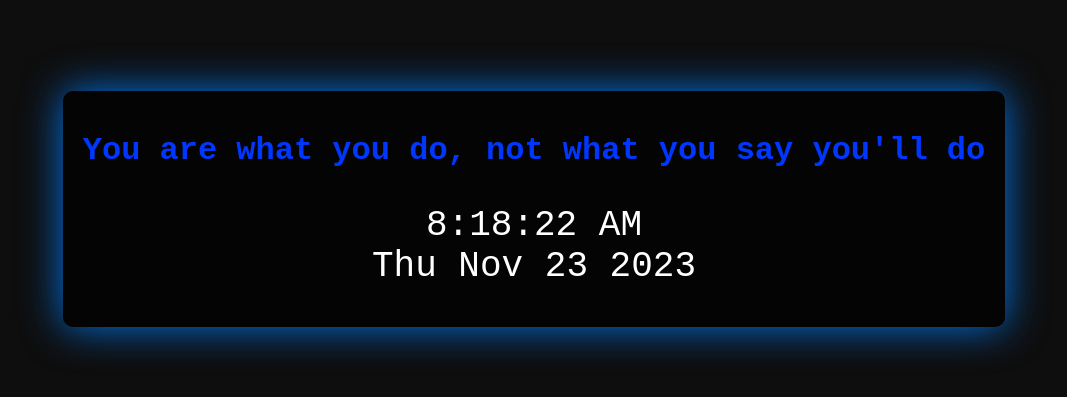
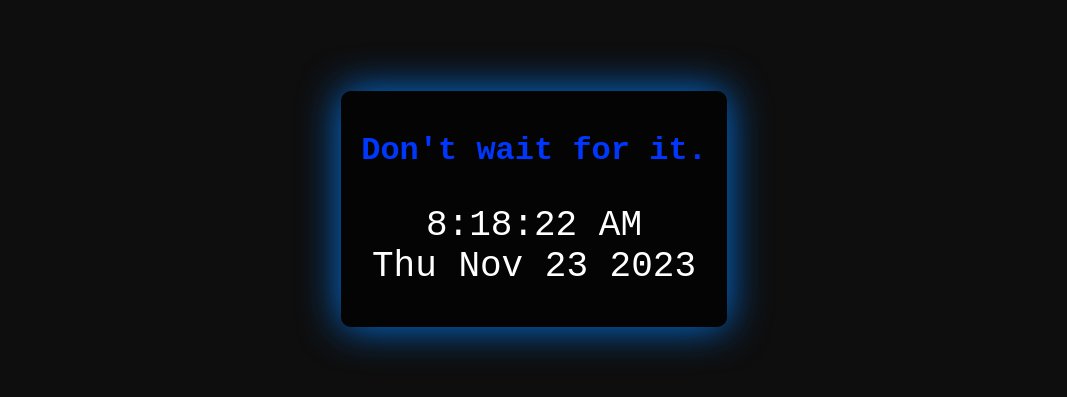
Before and after one commit to MeowX-2/Browser, a plain HTML site: page index.html in a window 1280 px wide. Shown: the part 191-588 px from the top of the page, without its empty margins (106-1173 px from the left). Drawn offline with Linux system fonts and the light colour scheme.

Commit message:
Update index.html

```diff
--- a/index.html
+++ b/index.html
@@ -49,7 +49,7 @@
 <body>
 
     <div id="widget-container">
-        <h1>You are what you do, not what you say you'll do</h1>
+        <h1>Don't wait for it. </h1>
         <p id="datetime"></p>
     </div>
 
```
